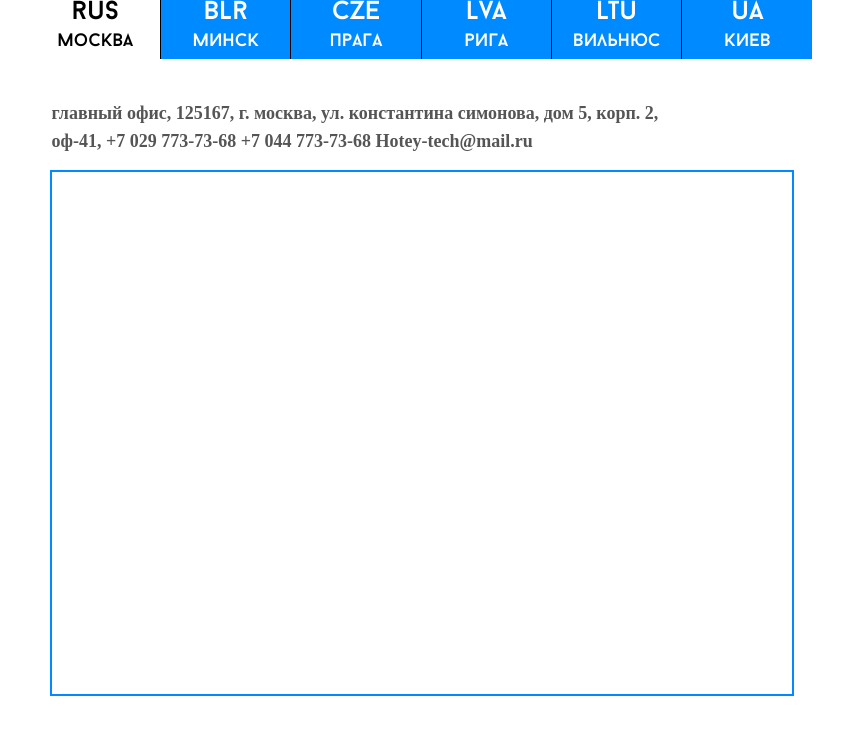
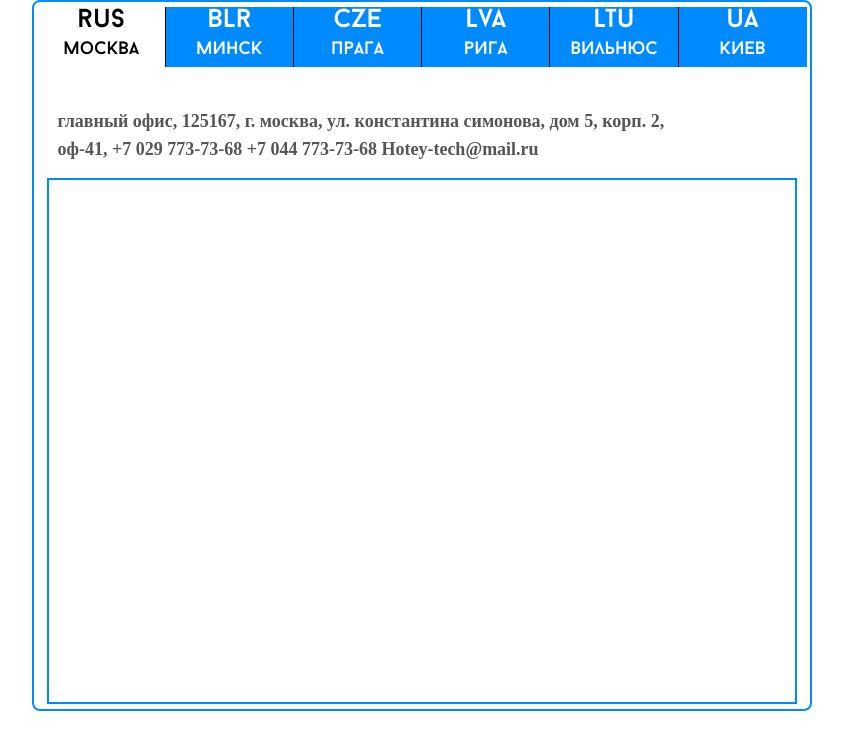
Before and after one commit to estydaven/hotey-map, a plain HTML site: page index.html in a window 1280 px wide. Shown: the whole page, without its empty margins (218-1061 px from the left). Drawn offline with Linux system fonts and the light colour scheme; a web font is replaced by a local one.

Commit message:
подправила кое-что в стилях

```diff
--- a/css/main.css
+++ b/css/main.css
@@ -49,11 +49,18 @@ input {
 }
 
 /* стили табов */
+.tabs-wrapper{
+	width: 61%;
+    margin: 0 auto;
+    border: 2px solid #008cff;
+    border-radius: 8px;
+    background: transparent;
+    padding: 5px 0;
+}
 .tabs__caption {
 	display: flex;
 	list-style: none;
 	position: relative;
-	margin: -1px 0 0 -1px;
 }
 .tabs__caption li {
 	float: left;
@@ -88,7 +95,7 @@ input {
 .tabs__content {
 	display: none;
 	background: #FFF;
-	height: 700px;
+	height: auto;
 }
 .tabs__content.active {
 	display: block;
@@ -97,7 +104,7 @@ input {
     padding: 0;
     margin: 0 auto;
     position: relative;
-    width: 61%;
+    width: 99%;
     font-family: 'Baron Neue';
     min-height: 500px;
     background: #fff;
@@ -121,7 +128,7 @@ input {
     width: 100%;
 }
 .location{
-    width: 95.3%;
+    width: 97.5%;
     margin: 0 auto;
     border: 2px solid #008aff;
 }
--- a/index.html
+++ b/index.html
@@ -8,6 +8,7 @@
 </head>
 <body>
 <!-- ТАБЫ -->
+<div class="tabs-wrapper">
     <div class="tabs" id="tabs">
         <ul class="tabs__caption">
             <li class="active">rus <br><span class="city">москва</span></li>
@@ -54,6 +55,7 @@
             </div>
         </div>
     </div>
+</div>
 <!-- ТАБЫ END -->
 <link rel="stylesheet" href="css/main.css">
 <link rel="stylesheet" href="css/baronneue.css">
```
Also changed, not shown: 1 other file. Lines whose indentation alone changed are shown as unchanged.
